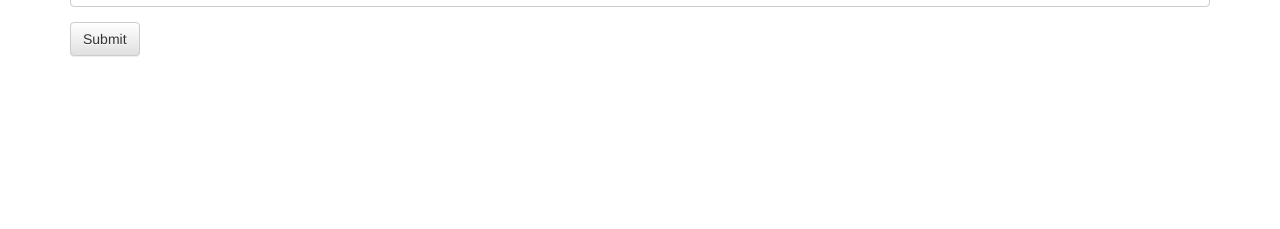
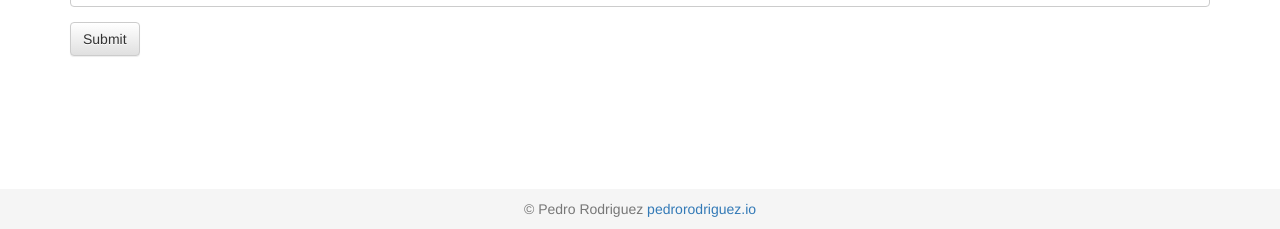
Before and after one commit to EntilZha/leaderboard, a Django app: page /register/ in a window 1280 px wide. Shown: the part 571-800 px from the top of the page. Run offline with Django 3.2, Linux system fonts and the light colour scheme; some libraries are stand-ins or nearby versions.

Commit message:
Add linkpack to personal site

```diff
--- a/leaderboard/templates/leaderboard/page.html
+++ b/leaderboard/templates/leaderboard/page.html
@@ -73,6 +73,11 @@
       {% endif %}
       {% block content %}{% endblock %}
     </div>
+    <footer class="footer">
+      <div class="container">
+        <p class="footer-text text-center">&copy; Pedro Rodriguez <a href="https://pedrorodriguez.io">pedrorodriguez.io</a></p>
+      </div>
+    </footer>
 
 
     <!-- Bootstrap core JavaScript
--- a/static/css/style.css
+++ b/static/css/style.css
@@ -1,3 +1,16 @@
 .content {
     margin-top: 75px;
 }
+
+.footer {
+    position: absolute;
+    bottom: 0;
+    width: 100%;
+    height: 40px;
+    background-color: #f5f5f5;
+}
+
+.footer-text {
+    margin: 10px 0;
+    color: #777;
+}
```
